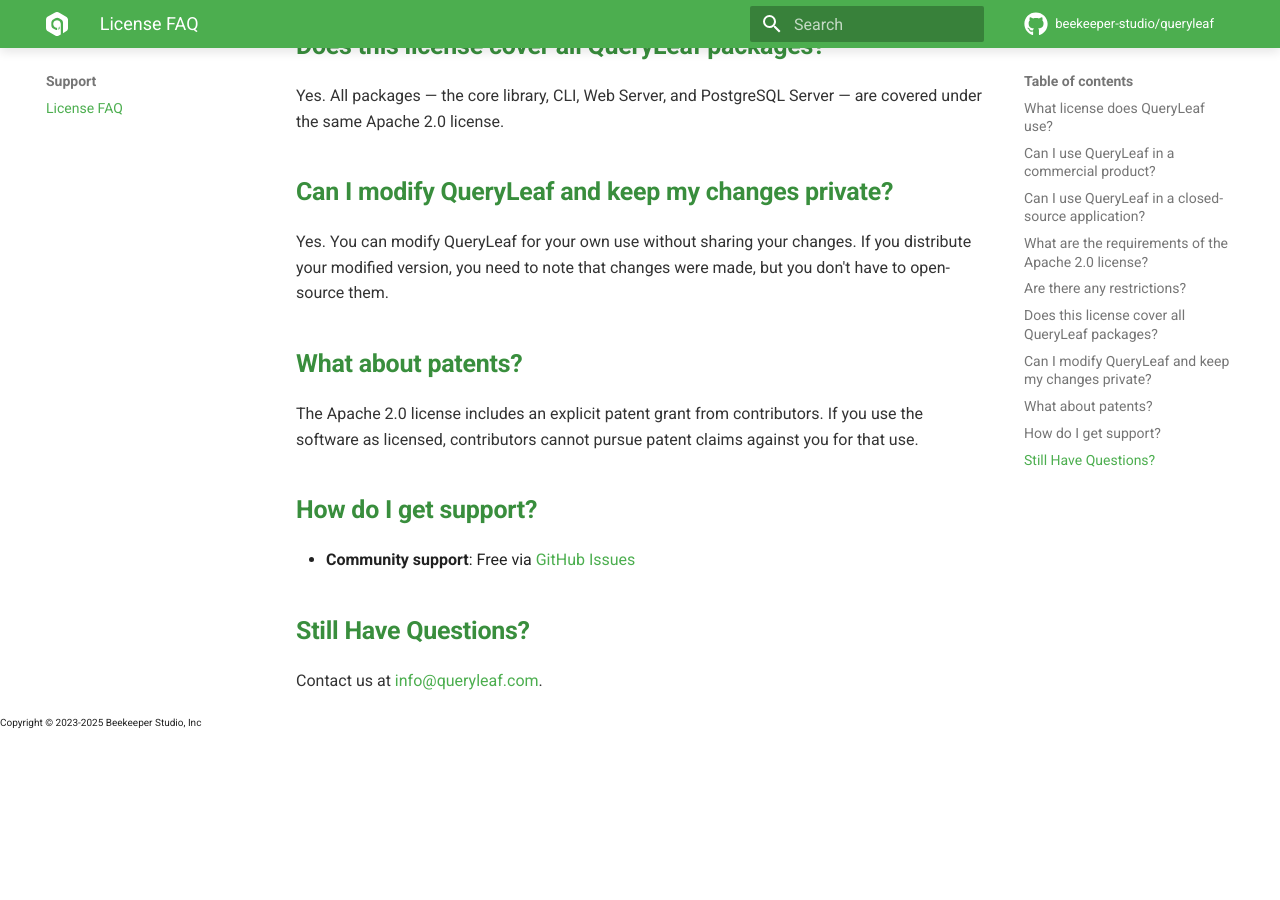
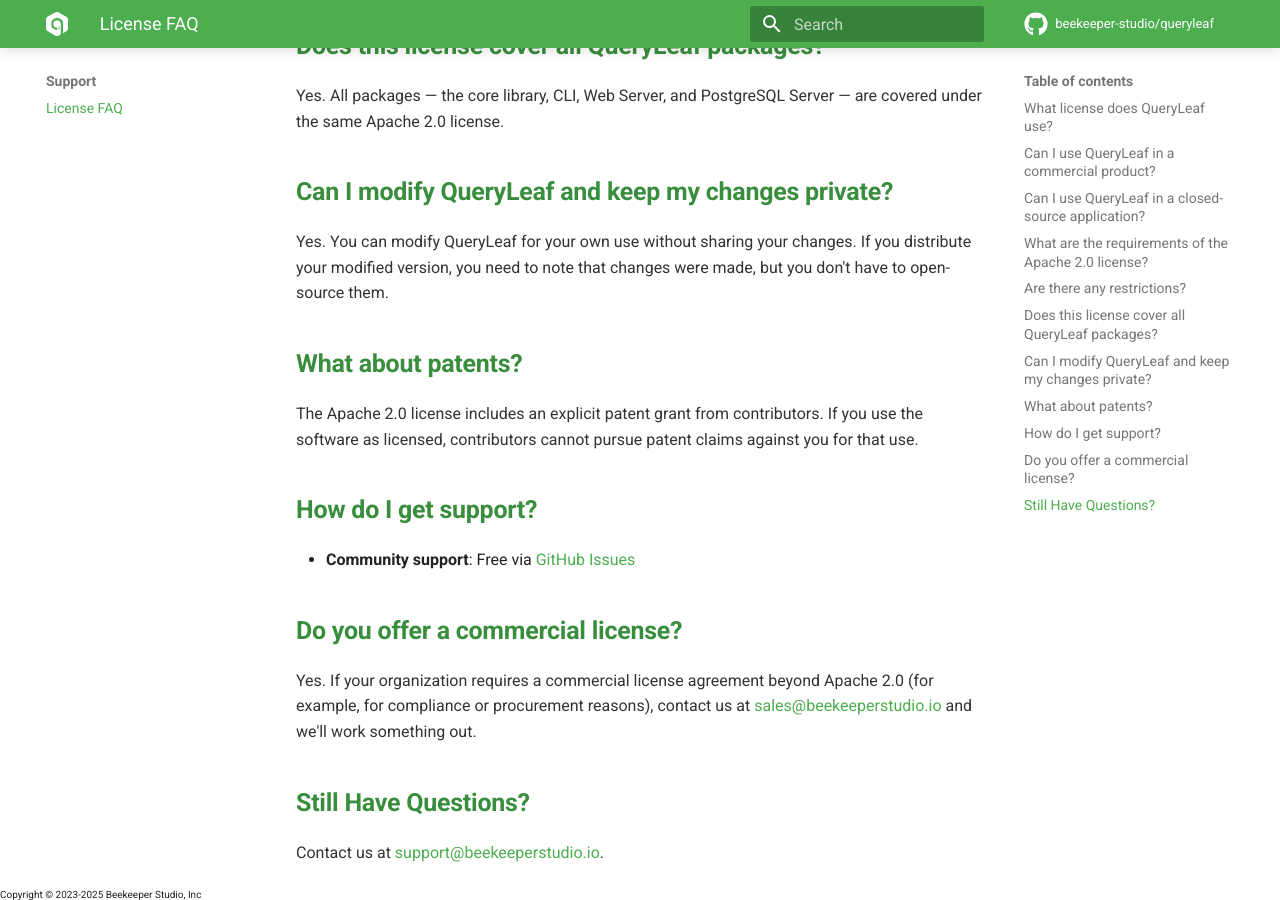
Before and after one commit to beekeeper-studio/queryleaf, an MkDocs documentation site: the page built from docs/support/license-faq.md, in a window 1280 px wide and 900 px high, scrolled down 1168 px. Built offline with MkDocs 1.6.1 and Material for MkDocs 9.7.7, drawn with Linux system fonts in a browser that asks for light colours; comment, search, counter and statistics services are not loaded; before the commit the page ends 1896 px from its top, so only the background shows below that.

Commit message:
Replace queryleaf.com emails with beekeeperstudio.io, add commercial license note
Swap all contact emails to support@beekeeperstudio.io and add a note
in the license FAQ that a commercial license is available on request
via sales@beekeeperstudio.io.

```diff
--- a/docs/debugging/troubleshooting.md
+++ b/docs/debugging/troubleshooting.md
@@ -458,7 +458,7 @@ If you're still experiencing issues after trying these troubleshooting steps:
 2. **Example Projects**: Look at example projects for reference implementations
 3. **GitHub Issues**: Search the GitHub repository for similar issues
 4. **Community Support**: Ask questions in the GitHub Discussions section
-5. **Professional Support**: For commercial license holders, contact support@queryleaf.com
+5. **Professional Support**: Contact support@beekeeperstudio.io
 
 For bug reports or feature requests, please open an issue on the GitHub repository with:
 
--- a/docs/overrides/home.html
+++ b/docs/overrides/home.html
@@ -32,7 +32,7 @@
               <a href="{{ 'getting-started/quickstart/' | url }}" class="md-button md-button--primary">
                 Get Started
               </a>
-              <a href="mailto:demo@queryleaf.com?subject=QueryLeaf Demo Request" class="md-button">
+              <a href="mailto:support@beekeeperstudio.io?subject=QueryLeaf Demo Request" class="md-button">
                 Request a Demo
               </a>
             </div>
--- a/docs/support/license-faq.md
+++ b/docs/support/license-faq.md
@@ -45,6 +45,10 @@ The Apache 2.0 license includes an explicit patent grant from contributors. If y
 
 - **Community support**: Free via [GitHub Issues](https://github.com/beekeeper-studio/queryleaf/issues)
 
+## Do you offer a commercial license?
+
+Yes. If your organization requires a commercial license agreement beyond Apache 2.0 (for example, for compliance or procurement reasons), contact us at [sales@beekeeperstudio.io](mailto:sales@beekeeperstudio.io) and we'll work something out.
+
 ## Still Have Questions?
 
-Contact us at [info@queryleaf.com](mailto:info@queryleaf.com).
+Contact us at [support@beekeeperstudio.io](mailto:support@beekeeperstudio.io).
```
Also changed, not shown: docs/index.md (+1 -1 lines).
